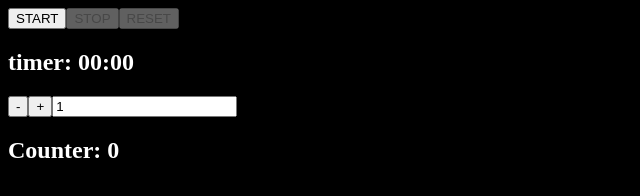
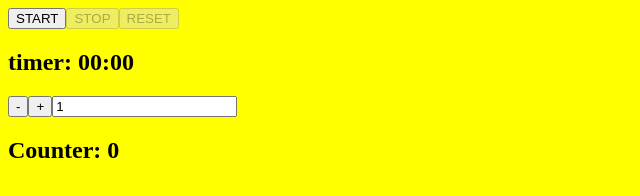
Before and after one commit to OlivierWinsemius/frontend_structure, a React app: page / in a window 1280 px wide. Shown: the whole page, without its empty margins (0-640 px from the left). Built offline with nearby package versions, Linux system fonts and the light colour scheme.

Commit message:
added sytling.

```diff
--- a/src/js/browser/modules/Home/components/Counter.js
+++ b/src/js/browser/modules/Home/components/Counter.js
@@ -6,7 +6,7 @@ export default class Timer extends React.Component {
         const { onAdd, onSubtract, onChange } = this.props;
 
         return (
-            <div>
+            <div className = "counter">
                 <button onClick = {onSubtract}>-</button>
                 <button onClick = {onAdd}>+</button>
                 <input
--- a/src/js/browser/modules/Home/components/Timer.js
+++ b/src/js/browser/modules/Home/components/Timer.js
@@ -6,7 +6,7 @@ export default class Timer extends React.Component {
         const {  onStop, onStart, onReset } = this.props;
 
         return (
-            <div>
+            <div className="timer">
                 <button
                     disabled = {running}
                     onClick = {onStart}>
--- a/src/js/browser/modules/Home/containers/CounterContainer.js
+++ b/src/js/browser/modules/Home/containers/CounterContainer.js
@@ -1,4 +1,4 @@
-import React from 'react';
+import React   from 'react';
 import Counter from '../components/Counter';
 
 export default class TimerContainer extends React.Component {
--- a/src/js/browser/modules/Home/containers/_HomeContainer.js
+++ b/src/js/browser/modules/Home/containers/_HomeContainer.js
@@ -9,7 +9,7 @@ class HomeContainer extends React.Component {
         const { increaseCounter, decreaseCounter, counter } = this.props;
 
         return (
-            <div>
+            <div className = "Home">
                 <TimerContainer
                     timer   = {timer}
                     onStart = {startTimer}
--- /dev/null
+++ b/src/styles/browser/components/_all.scss
@@ -0,0 +1,6 @@
+@import './general/_all.scss';
+
+.Home {
+    @import './Home/_timer.scss';
+    @import './Home/_counter.scss';
+}
--- a/src/styles/browser/main.scss
+++ b/src/styles/browser/main.scss
@@ -1,4 +1,5 @@
-body {
-    background: black;
-    color:      white;
+@import './themes/all';
+
+#root {
+    @import './components/all';
 }
--- /dev/null
+++ b/src/styles/browser/themes/_all.scss
@@ -0,0 +1,3 @@
+body {
+    background-color: yellow;
+}
```
Also changed, not shown: src/styles/browser/components/Home/_counter.scss (added), src/styles/browser/components/Home/_timer.scss (added), src/styles/browser/components/general/_all.scss (added).
